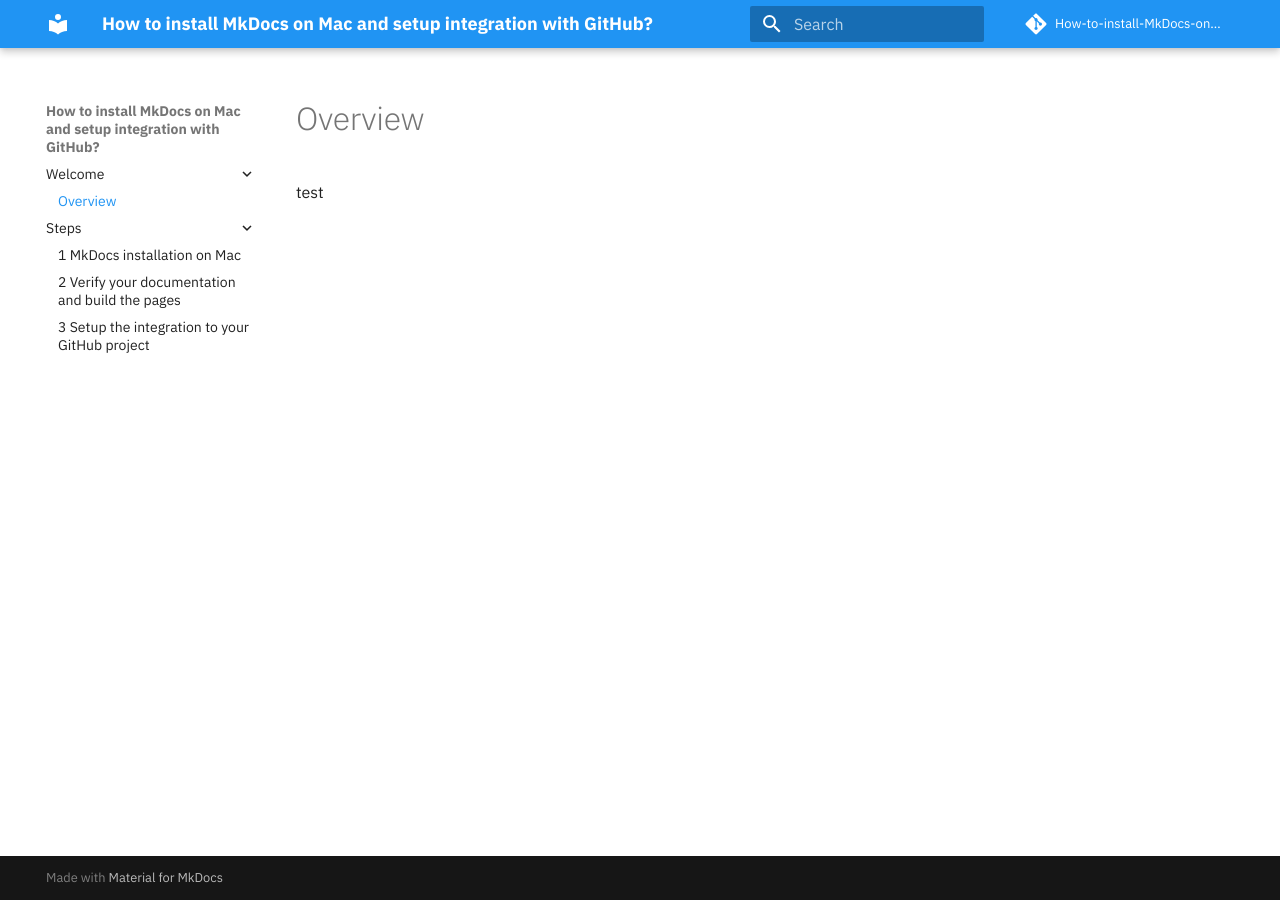
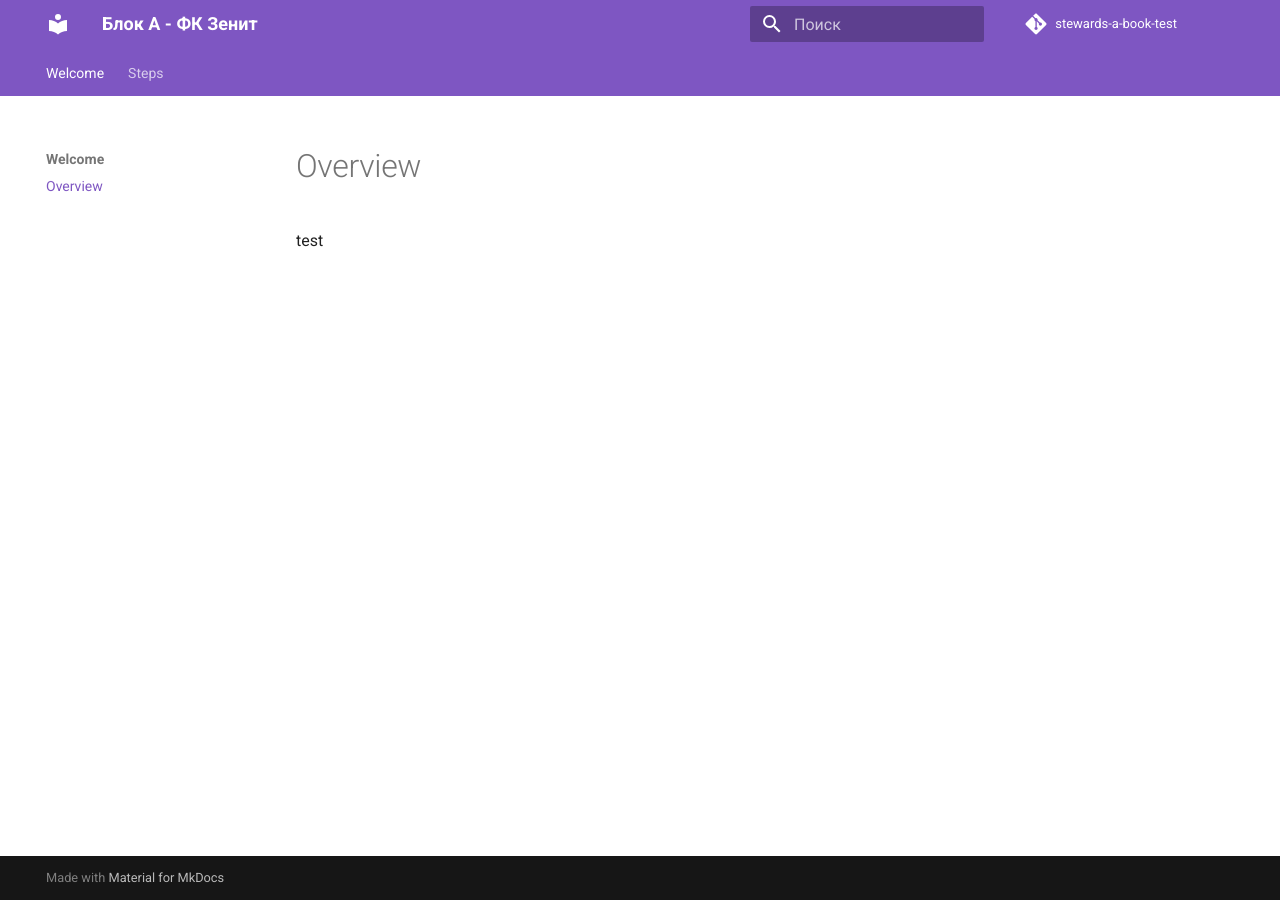
Before and after one commit to Callistoboy/stewards-a-book-test, an MkDocs documentation site: the page built from docs/README.md, in a window 1280 px wide. Built offline with MkDocs 1.6.1 and Material for MkDocs 9.7.7, drawn with Linux system fonts in a browser that asks for light colours; comment, search, counter and statistics services are not loaded.

Commit message:
Update mkdocs.yml

```diff
--- a/mkdocs.yml
+++ b/mkdocs.yml
@@ -1,11 +1,11 @@
 # Project information
-site_name: How to install MkDocs on Mac and setup integration with GitHub?
+site_name: Блок А - ФК Зенит
 site_url: https://thomassuedbroecker.github.io/How-to-install-MkDocs-on-Mac-and-setup-integration-with-GitHub
-site_author: Thomas Südbröcker
+site_author: Pavskii Artem
 
 # Repository
-repo_name: How-to-install-MkDocs-on-Mac-and-setup-integration-with-GitHub
-repo_url: https://github.com/thomassuedbroecker/How-to-install-MkDocs-on-Mac-and-setup-integration-with-GitHub
+repo_name: stewards-a-book-test
+repo_url: https://github.com/
 edit_uri: edit/master/docs
 docs_dir: docs
 
@@ -18,27 +18,27 @@
     - 2 Verify your documentation and build the pages: steps/2-Verify-your-documentation-and-build-the-pages.md
     - 3 Setup the integration to your GitHub project: steps/3-Setup-the-integration-to-your-GitHub-project.md
 
-## DO NOT CHANGE BELOW THIS LINE
-
-# Copyright
-# TBD
-
 # Theme
 theme:
   name: material
+#   font:
+#     text: IBM Plex Sans
+#     code: IBM Plex Mono
+  language: ru
   font:
-    text: IBM Plex Sans
-    code: IBM Plex Mono
+    text: Roboto
+    code: Roboto Mono
+  favicon: assets/favicon.png
   icon:
     logo: material/library
   features:
-    # - navigation.tabs
+    - navigation.tabs
     - navigation.instant
     - navigation.expand
   palette:
     scheme: default
-    primary: blue
-    accent: blue
+    primary: deep purple
+    accent: deep purple
 
 # Plugins
 plugins:
```
